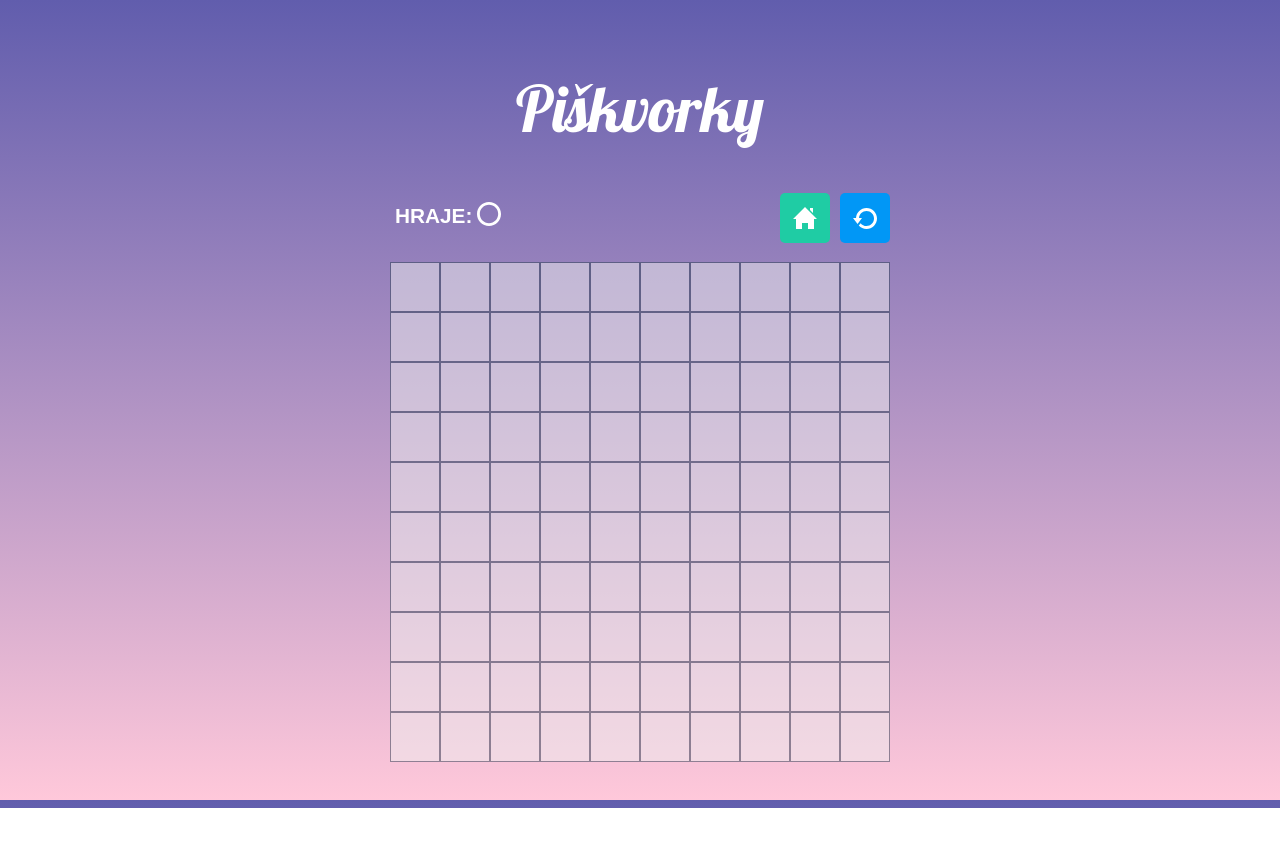
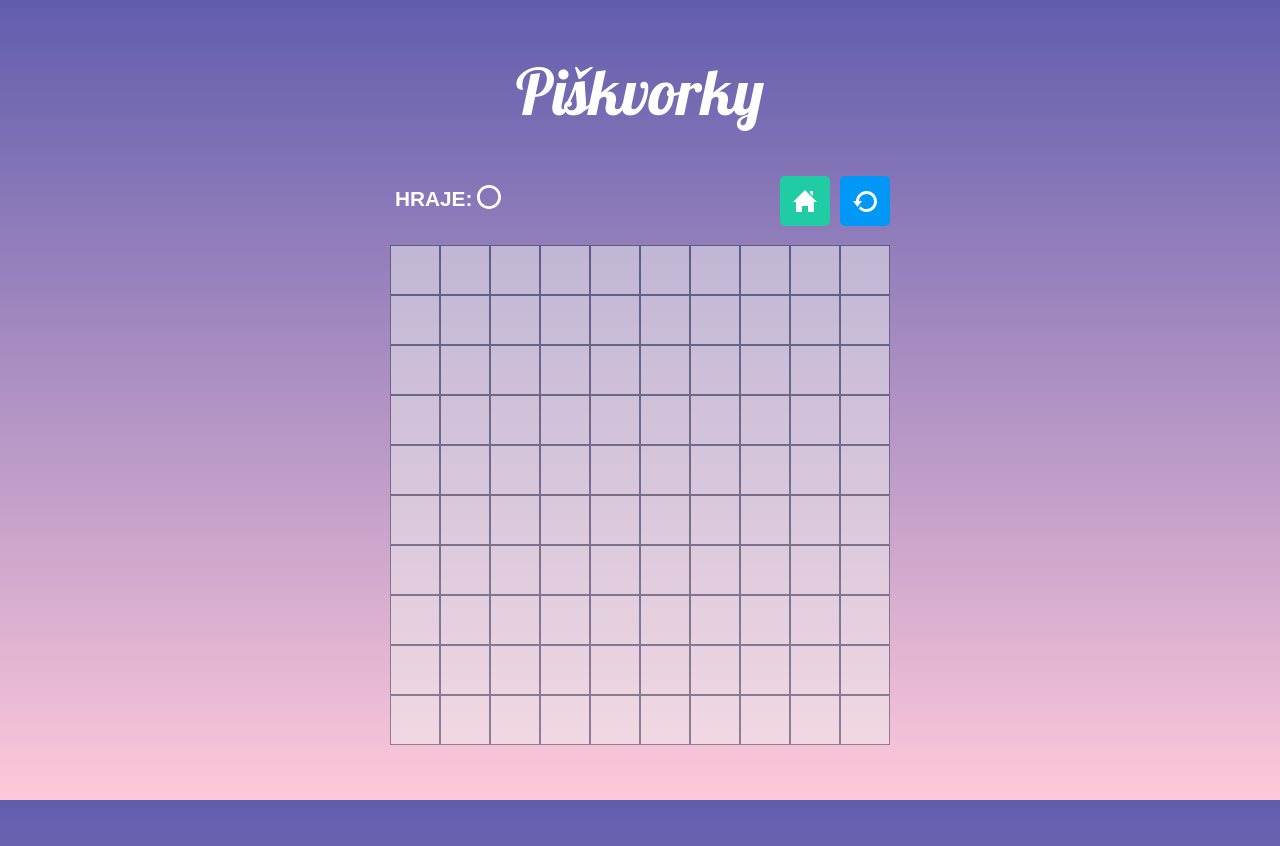
Before and after one commit to TatianaKohoutova/Piskvorky, a plain HTML site: page hra.html in a window 1280 px wide. Before the commit the page ends 808 px from the top, so only its background shows below. Drawn offline with Linux system fonts and the light colour scheme.

Commit message:
Problem se zpodnim marginem

```diff
--- a/style.css
+++ b/style.css
@@ -90,7 +90,9 @@ a {
   align-self: start;
   align-items: center;
   max-width: 80vmin;
-  justify-content: space-between;
+  /* justify-content: space-between; */
+  height: 100%;
+  padding-bottom: 40px;
 }
 
 .hracipole,
@@ -125,7 +127,7 @@ a {
 
 .hra_content--title {
   width: 100%;
-  margin-top: 60px;
+  /* margin-top: 60px; */
   text-align: center;
   font-size: 4em;
 }
@@ -172,6 +174,7 @@ a {
 
 .hracipole {
   max-width: 80vmin;
+  margin-bottom: 40px;
 }
 
 .pole {
```
